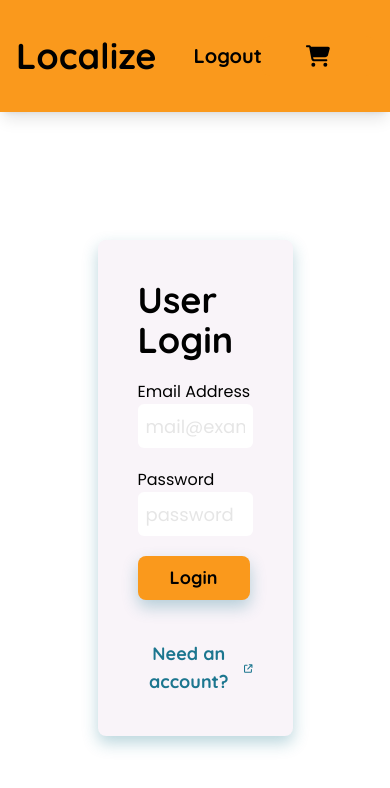
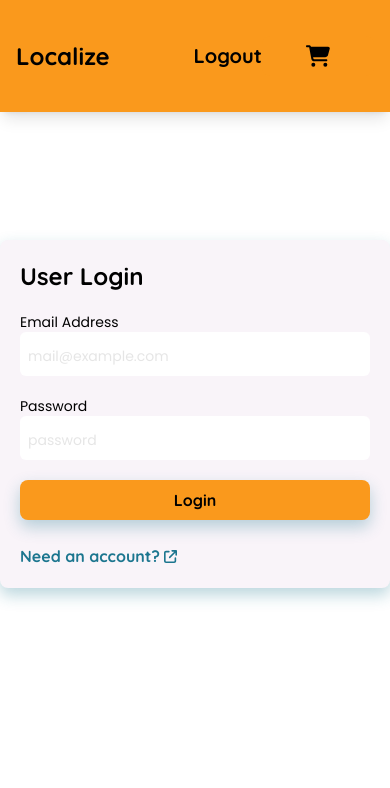
Before and after one commit to its-cess/localize, a SvelteKit app: page /auth in a window 390 px wide. Shown: the top 788 px of the page. Built offline with nearby package versions, Linux system fonts and the light colour scheme; no server answers.

Commit message:
add: fix mobile styling on forms

```diff
--- a/src/app.css
+++ b/src/app.css
@@ -36,6 +36,6 @@
 
 @layer components {
 	.form-container {
-		@apply mx-auto bg-whisper rounded-lg p-10 mt-32 shadow-colored;
+		@apply mx-auto bg-whisper rounded-lg p-5 mt-32 shadow-colored;
 	}
 }
--- a/src/lib/components/Navbar.svelte
+++ b/src/lib/components/Navbar.svelte
@@ -13,8 +13,9 @@
 </script>
 
 <nav class="flex justify-between items-center p-4 bg-carrotOrange shadow-lg">
-	<a href="/" class="text-4xl">Localize</a>
+	<a href="/" class="text-2xl xs:text-4xl">Localize</a>
 	<div class="flex items-center">
+		<!-- TODO: need to make links into hamburger menu on small screens.-->
 		<!-- TODO: need to fix Client state. Rendering 'Logout' when there is no user. -->
 		{#if $client}
 			<button on:click={handleClick} class="logout-btn text-xl">Logout</button>
--- a/src/routes/+page.svelte
+++ b/src/routes/+page.svelte
@@ -1,17 +1,18 @@
 <script>
 	import Button from '$lib/components/Button.svelte';
-	import ArrowUpRightSquare from '$lib/icons/ArrowUpRightSquare.svelte';
 </script>
 
-<main class="center mt-60 sm:mt-72">
-	<div class="center px-3">
-		<h1 class="text-5xl">Welcome to Localize!</h1>
-		<p class="my-4 text-center text-xl">Please enter your location and support local merchants!</p>
-		<div class="flex items-center gap-1 sm:gap-3 mt-5">
+<main class="xs:center mt-12 xs:mt-72">
+	<div class="xs:center px-6 xs:px-3">
+		<h1 class="xs:text-center text-2xl xs:text-5xl">Welcome to Localize!</h1>
+		<p class="my-4 xs:text-center text-sm xs:text-xl">
+			Please enter your location and support local merchants!
+		</p>
+		<div class="flex items-center flex-row xs:justify-center xs:items-center gap-1 xs:gap-3 mt-5">
 			<input
 				type="search"
 				placeholder="Enter city or postal code"
-				class="outline w-[350px] sm:w-[400px] h-11"
+				class="outline w-[200px] xs:w-[350px] sm:w-[400px] h-11"
 			/>
 			<Button label="Search" isAnimated={true} />
 		</div>
@@ -25,4 +26,9 @@
 	::placeholder {
 		@apply text-silver opacity-70;
 	}
+	@media (max-width: 590px) {
+		::placeholder {
+			@apply text-sm;
+		}
+	}
 </style>
--- a/src/routes/auth/Auth.svelte
+++ b/src/routes/auth/Auth.svelte
@@ -9,14 +9,30 @@
 	let isSigningUp;
 </script>
 
-<div class="flex flex-col form-container w-1/2">
-	{#if isUser && isSigningUp}
+{#if isUser && isSigningUp}
+	<div class="form-background small-form">
 		<UserSignupForm bind:isUser bind:isMerchant bind:isSigningUp />
-	{:else if isMerchant && isSigningUp}
+	</div>
+{:else if isMerchant && isSigningUp}
+	<div class="form-background merchantForm:w-1/2">
 		<MerchantSignupForm bind:isUser bind:isMerchant bind:isSigningUp />
-	{:else if isMerchant && !isSigningUp}
+	</div>
+{:else if isMerchant && !isSigningUp}
+	<div class="form-background small-form">
 		<MerchantLoginForm bind:isUser bind:isMerchant bind:isSigningUp />
-	{:else}
+	</div>
+{:else}
+	<div class="form-background small-form">
 		<UserLoginForm bind:isUser bind:isMerchant bind:isSigningUp />
-	{/if}
-</div>
+	</div>
+{/if}
+
+<style lang="postcss">
+	.small-form {
+		@apply flex w-full flex-col xs:w-1/2;
+	}
+
+	.form-background {
+		@apply mx-auto mt-32 rounded-lg bg-whisper p-5 shadow-colored;
+	}
+</style>
--- a/src/routes/auth/MerchantLoginForm.svelte
+++ b/src/routes/auth/MerchantLoginForm.svelte
@@ -23,7 +23,7 @@
 </script>
 
 <form on:submit|preventDefault={handleSubmit} class="flex flex-col">
-	<h1 class="text-4xl">Merchant Login</h1>
+	<h1 class="text-2xl xs:text-4xl">Merchant Login</h1>
 	<label for="email">Email Address</label>
 	<input type="email" id="email" name="email" placeholder="mail@example.com" bind:value={email} />
 	<label for="password">Password</label>
@@ -53,7 +53,7 @@
 		isMerchant = true;
 		isSigningUp = true;
 	}}
-	class="mt-5 text-lg font-quicksand text-aqua hover:underline flex items-center gap-1"
+	class="mt-1 xs:mt-5 text-base xs:text-lg font-quicksand text-aqua hover:underline flex items-center gap-1"
 	>Need an account?
 	<ArrowUpRightSquare height={13} width={13} />
 </button>
@@ -62,11 +62,29 @@
 	.submit-button {
 		@apply my-5 flex w-28 translate-y-0 items-center justify-center whitespace-nowrap rounded-lg bg-carrotOrange px-3 py-2 font-quicksand text-lg shadow-colored outline-none transition-all hover:-translate-y-2 hover:text-aqua hover:shadow-coloredHover;
 	}
+
+	@media (max-width: 590px) {
+		.submit-button {
+			@apply w-full text-base;
+		}
+	}
 	label {
 		@apply mt-5;
+	}
+
+	@media (max-width: 590px) {
+		label {
+			@apply text-sm;
+		}
 	}
 
 	::placeholder {
 		@apply text-silver opacity-40;
 	}
+
+	@media (max-width: 590px) {
+		::placeholder {
+			@apply text-sm;
+		}
+	}
 </style>
--- a/src/routes/auth/MerchantSignupForm.svelte
+++ b/src/routes/auth/MerchantSignupForm.svelte
@@ -1,13 +1,16 @@
 <script>
-	import Button from '$lib/components/Button.svelte';
 	import ArrowUpRightSquare from '$lib/icons/ArrowUpRightSquare.svelte';
+	import Loader from '$lib/components/Loader.svelte';
 
 	export let isUser;
 	export let isMerchant;
 	export let isSigningUp;
+	let isLoading = false;
 </script>
 
-<h1 class="text-4xl">Merchant Registration</h1>
+<!--TODO: add signup functionality.-->
+<form class="flex flex-col">
+	<h1 class="text-2xl md:text-4xl">Merchant Registration</h1>
 	<div class="grid grid-cols-2 gap-8 mt-5">
 		<div class="info-section">
 			<h3>Owner Information</h3>
@@ -51,7 +54,14 @@
 	</div>
 	<div class="flex justify-end">
 		<div class="flex flex-col">
-		<Button label="Register" size="large" isAnimated={true} />
+			<button type="submit" class="submit-button">
+				{#if isLoading}
+					<Loader />
+				{:else}
+					Register
+				{/if}
+			</button>
+
 			<button
 				{isUser}
 				{isMerchant}
@@ -67,10 +77,17 @@
 			</button>
 		</div>
 	</div>
+</form>
 
 <style lang="postcss">
 	h3 {
 		@apply -m-2 mt-3 font-quicksand text-xl;
+	}
+
+	@media (max-width: 640px) {
+		h3 {
+			@apply text-lg;
+		}
 	}
 
 	.info-section {
@@ -85,7 +102,29 @@
 		@apply mb-1 mt-3;
 	}
 
+	@media (max-width: 640px) {
+		label {
+			@apply text-sm;
+		}
+	}
+
 	::placeholder {
 		@apply text-silver opacity-40;
 	}
+
+	@media (max-width: 640px) {
+		::placeholder {
+			@apply text-sm;
+		}
+	}
+
+	.submit-button {
+		@apply my-5 flex w-28 translate-y-0 items-center justify-center whitespace-nowrap rounded-lg bg-carrotOrange px-3 py-2 font-quicksand text-lg shadow-colored outline-none transition-all hover:-translate-y-2 hover:text-aqua hover:shadow-coloredHover;
+	}
+
+	@media (max-width: 640px) {
+		.submit-button {
+			@apply w-full text-base;
+		}
+	}
 </style>
--- a/src/routes/auth/UserLoginForm.svelte
+++ b/src/routes/auth/UserLoginForm.svelte
@@ -23,7 +23,7 @@
 </script>
 
 <form on:submit|preventDefault={handleSubmit} class="flex flex-col">
-	<h1 class="text-4xl">User Login</h1>
+	<h1 class="text-2xl xs:text-4xl">User Login</h1>
 	<label for="email">Email Address</label>
 	<input type="email" id="email" name="email" placeholder="mail@example.com" bind:value={email} />
 	<label for="password">Password</label>
@@ -52,7 +52,7 @@
 		isMerchant = false;
 		isSigningUp = true;
 	}}
-	class="mt-5 text-lg font-quicksand text-aqua hover:underline flex items-center gap-1"
+	class="mt-1 xs:mt-5 text-base xs:text-lg font-quicksand text-aqua hover:underline flex items-center gap-1"
 	>Need an account?
 	<ArrowUpRightSquare height={13} width={13} />
 </button>
@@ -61,11 +61,30 @@
 	.submit-button {
 		@apply my-5 flex w-28 translate-y-0 items-center justify-center whitespace-nowrap rounded-lg bg-carrotOrange px-3 py-2 font-quicksand text-lg shadow-colored outline-none transition-all hover:-translate-y-2 hover:text-aqua hover:shadow-coloredHover;
 	}
+
+	@media (max-width: 590px) {
+		.submit-button {
+			@apply w-full text-base;
+		}
+	}
+
 	label {
 		@apply mt-5;
+	}
+
+	@media (max-width: 590px) {
+		label {
+			@apply text-sm;
+		}
 	}
 
 	::placeholder {
 		@apply text-silver opacity-40;
 	}
+
+	@media (max-width: 590px) {
+		::placeholder {
+			@apply text-sm;
+		}
+	}
 </style>
--- a/src/routes/auth/UserSignupForm.svelte
+++ b/src/routes/auth/UserSignupForm.svelte
@@ -1,13 +1,16 @@
 <script>
-	import Button from '$lib/components/Button.svelte';
 	import ArrowUpRightSquare from '$lib/icons/ArrowUpRightSquare.svelte';
+	import Loader from '$lib/components/Loader.svelte';
 
 	export let isUser;
 	export let isMerchant;
 	export let isSigningUp;
+	let isLoading = false;
 </script>
 
-<h1 class="text-4xl">User Signup</h1>
+<!-- TODO: add signup functionality.-->
+<form class="flex flex-col">
+	<h1 class="text-2xl xs:text-4xl">User Signup</h1>
 	<label for="firstName">First Name</label>
 	<input type="text" id="firstName" name="firstName" placeholder="John" />
 	<label for="lastName">Last Name</label>
@@ -16,7 +19,15 @@
 	<input type="email" id="email" name="email" placeholder="johnsmith@example.com" />
 	<label for="password">Password</label>
 	<input type="password" id="password" name="password" placeholder="password" />
-<Button label="Signup" isAnimated={true} />
+
+	<button type="submit" class="submit-button">
+		{#if isLoading}
+			<Loader />
+		{:else}
+			Login
+		{/if}
+	</button>
+</form>
 
 <button
 	{isUser}
@@ -41,14 +52,29 @@
 		isMerchant = true;
 		isSigningUp = true;
 	}}
-	class="page-links mt-5 text-lg text-aqua"
+	class="page-links mt-1 xs:mt-5 text-base xs:text-lg text-aqua"
 	>Register as a merchant?
 	<ArrowUpRightSquare height={13} width={13} />
 </button>
 
 <style lang="postcss">
+	.submit-button {
+		@apply my-5 flex w-28 translate-y-0 items-center justify-center whitespace-nowrap rounded-lg bg-carrotOrange px-3 py-2 font-quicksand text-lg shadow-colored outline-none transition-all hover:-translate-y-2 hover:text-aqua hover:shadow-coloredHover;
+	}
+
+	@media (max-width: 590px) {
+		.submit-button {
+			@apply w-full text-base;
+		}
+	}
 	label {
 		@apply mb-1 mt-5;
+	}
+
+	@media (max-width: 590px) {
+		label {
+			@apply text-sm;
+		}
 	}
 
 	.page-links {
@@ -57,4 +83,10 @@
 	::placeholder {
 		@apply text-silver opacity-40;
 	}
+
+	@media (max-width: 590px) {
+		::placeholder {
+			@apply text-sm;
+		}
+	}
 </style>
--- a/tailwind.config.cjs
+++ b/tailwind.config.cjs
@@ -30,6 +30,10 @@ module.exports = {
 				slidePanel: 998,
 				overylay: 997
 			}
+		},
+		screens: {
+			'xs': '590px',
+			'merchantForm': '1100px'
 		}
 	},
 	plugins: []
```
Lines whose indentation alone changed are shown as unchanged.
